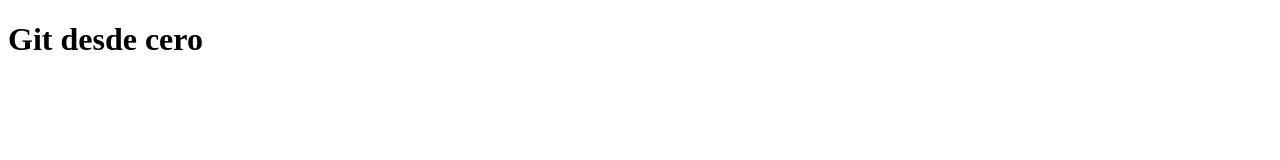
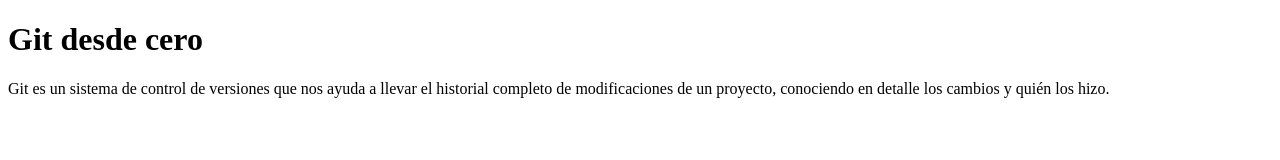
Before and after one commit to luisflores1983/git-desde-cero, a plain HTML site: page index.html in a window 1280 px wide. Drawn offline with Linux system fonts and the light colour scheme.

Commit message:
Agrega una descripción corta de git

```diff
--- a/index.html
+++ b/index.html
@@ -6,5 +6,9 @@
 </head>
 <body>
 	<h1>Git desde cero</h1>
+
+	<p>
+		Git es un sistema de control de versiones que nos ayuda a llevar el historial completo de modificaciones de un proyecto, conociendo en detalle los cambios y quién los hizo.
+	</p>
 </body>
 </html>
```
